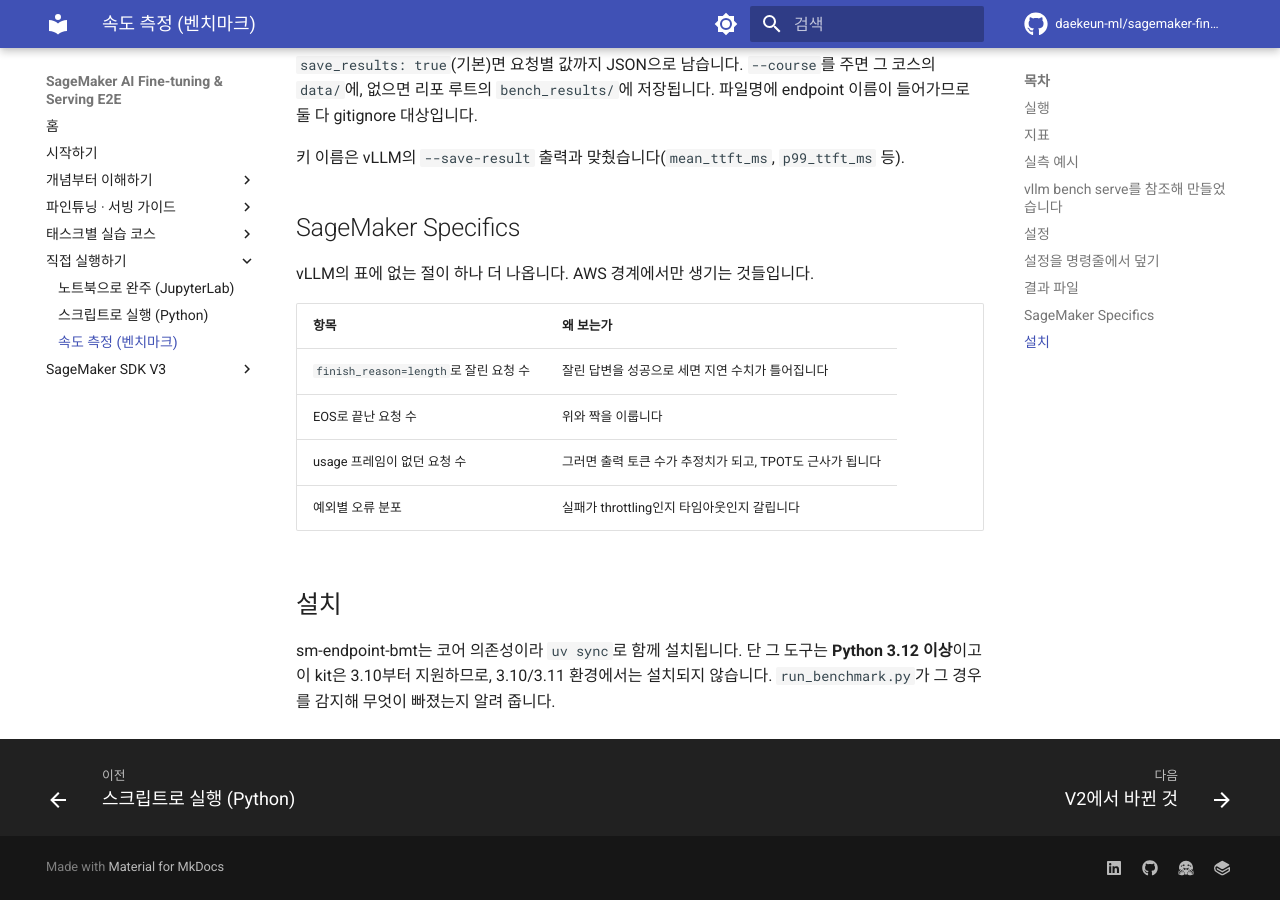
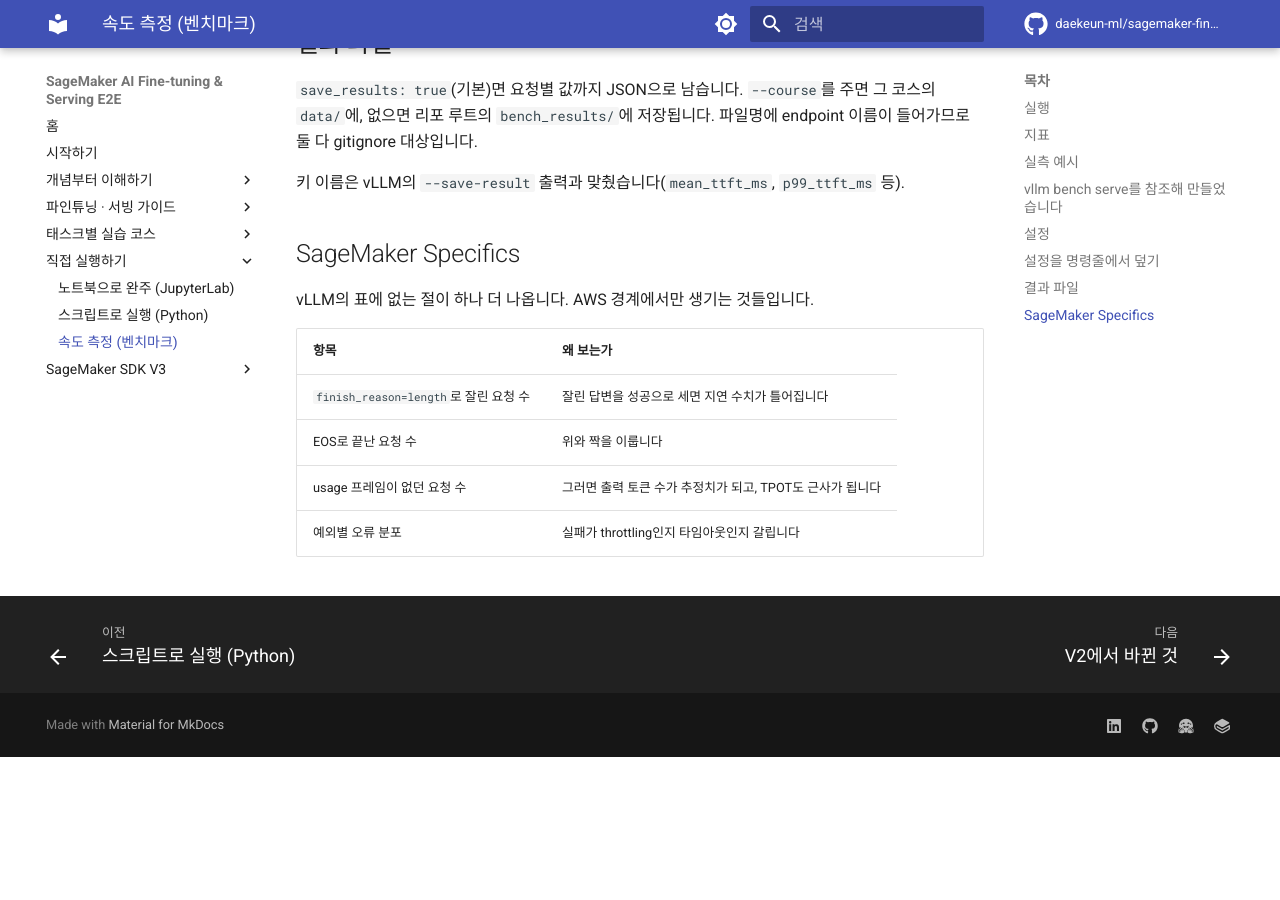
Before and after one commit to daekeun-ml/sagemaker-finetune-serve-e2e, an MkDocs documentation site: the page built from docs/benchmark.md, in a window 1280 px wide and 900 px high, scrolled down 4412 px. Built offline with MkDocs 1.6.1 and Material for MkDocs 9.7.7, drawn with Linux system fonts in a browser that asks for light colours; comment, search, counter and statistics services are not loaded; after the commit the page ends 5169 px from its top, so only the background shows below that; some of the changed text lies outside the part shown.

Commit message:
Drop the python_version marker now that sm-endpoint-bmt supports 3.10
The marker existed only because that package declared requires-python >=3.12
while this kit supports 3.10+. Its floor is now 3.10 (sm-endpoint-bmt 889a2b0),
so the dependency is plain and users on 3.10/3.11 get the benchmark tool instead
of silently not having it.

Removed the explanations that existed to describe the gap: the install hint no
longer talks about interpreter versions, and the benchmark page's install section
collapses into one sentence next to the run commands.

Verified: uv lock resolves without the marker, uv sync installs it, and
run_benchmark.py measures the real endpoint (4/4 requests).

```diff
--- a/docs/benchmark.md
+++ b/docs/benchmark.md
@@ -178,9 +179,3 @@
 | EOS로 끝난 요청 수 | 위와 짝을 이룹니다 |
 | usage 프레임이 없던 요청 수 | 그러면 출력 토큰 수가 추정치가 되고, TPOT도 근사가 됩니다 |
 | 예외별 오류 분포 | 실패가 throttling인지 타임아웃인지 갈립니다 |
-
-## 설치
-
-sm-endpoint-bmt는 코어 의존성이라 `uv sync`로 함께 설치됩니다. 단 그 도구는 **Python 3.12 이상**이고
-이 kit은 3.10부터 지원하므로, 3.10/3.11 환경에서는 설치되지 않습니다. `run_benchmark.py`가 그 경우를
-감지해 무엇이 빠졌는지 알려 줍니다.
```
Also changed, not shown: other parts of docs/benchmark.md (+2 -1 lines), pipelines/README.md (+1 -3 lines), pyproject.toml (+2 -6 lines), 2 other files.
